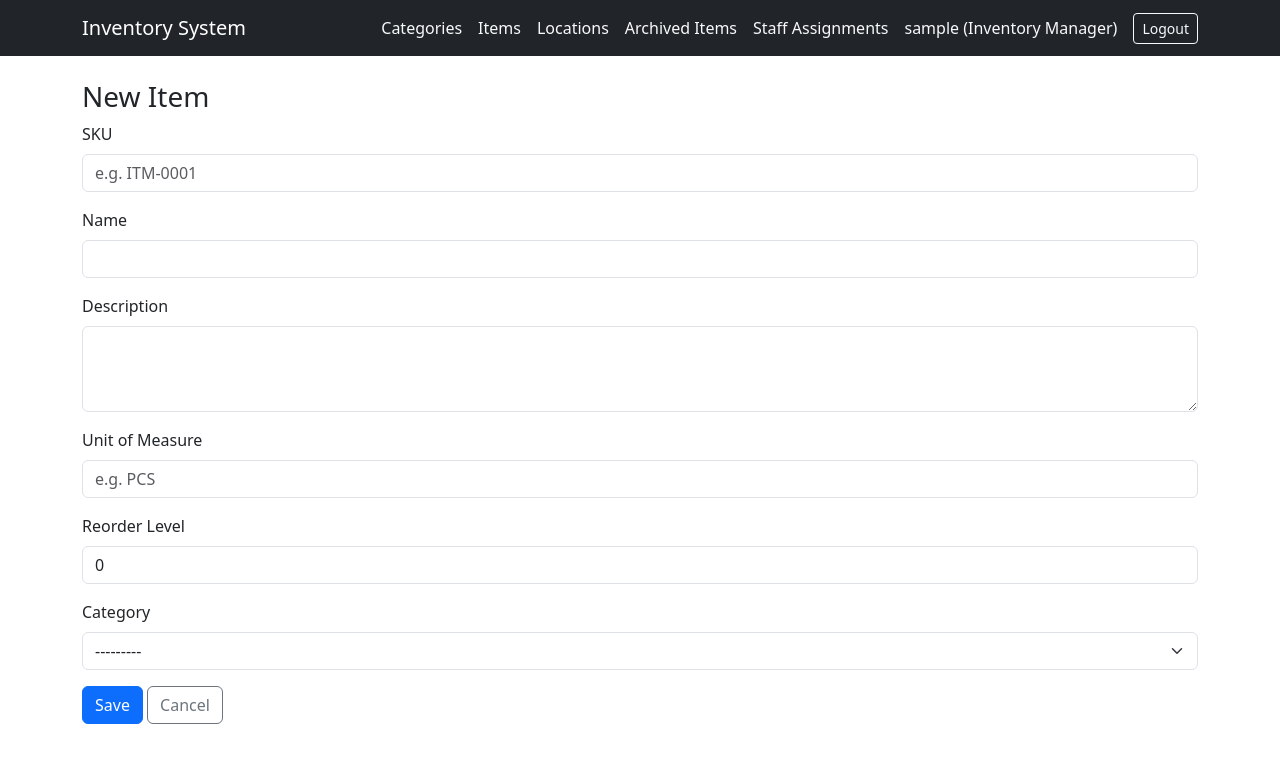
After one commit to Devanshee-Gupta/Inventory-Management-Project, a Django app: page /items/create/ in a window 1280 px wide. The commit adds this page. Shown: the top 763 px of the page. Run offline with Django 5.2, Linux system fonts and the light colour scheme; the visitor is signed in with stand-in values (Sample User, id 1); data that the repository does not hold is empty.

Commit message:
feat(item): implement item management and archiving

```diff
--- a/apps/inventory/api_urls.py
+++ b/apps/inventory/api_urls.py
@@ -1,8 +1,9 @@
 from rest_framework.routers import DefaultRouter
 
-from .views import CategoryViewSet
+from .views import CategoryViewSet, ItemViewSet
 
 router = DefaultRouter()
 router.register("categories", CategoryViewSet, basename="category-api")
+router.register("items", ItemViewSet, basename="item-api")
 
 urlpatterns = router.urls
--- a/apps/inventory/forms.py
+++ b/apps/inventory/forms.py
@@ -1,5 +1,5 @@
 from django import forms
-from .models import Category
+from .models import Category, Item
 
 class CategoryForm(forms.ModelForm):
     class Meta:
@@ -9,3 +9,17 @@ class CategoryForm(forms.ModelForm):
             "name": forms.TextInput(attrs={"class": "form-control"}),
             "description": forms.Textarea(attrs={"class": "form-control", "rows": 3}),
         }
+
+
+class ItemForm(forms.ModelForm):
+    class Meta:
+        model = Item
+        fields = ["sku", "name", "description", "unit_of_measure", "reorder_level", "category"]
+        widgets = {
+            "sku": forms.TextInput(attrs={"class": "form-control", "placeholder": "e.g. ITM-0001"}),
+            "name": forms.TextInput(attrs={"class": "form-control"}),
+            "description": forms.Textarea(attrs={"class": "form-control", "rows": 3}),
+            "unit_of_measure": forms.TextInput(attrs={"class": "form-control", "placeholder": "e.g. PCS"}),
+            "reorder_level": forms.NumberInput(attrs={"class": "form-control", "min": 0}),
+            "category": forms.Select(attrs={"class": "form-select"}),
+        }
--- a/apps/inventory/models.py
+++ b/apps/inventory/models.py
@@ -1,4 +1,5 @@
 from django.contrib.auth.models import User
+from django.core.validators import MinValueValidator
 from django.db import models
 
 # Create your models here.
@@ -18,3 +19,28 @@ class Category(models.Model):
 
     def __str__(self):
         return self.name
+
+
+class Item(models.Model):
+    sku = models.CharField(max_length=50, unique=True)
+    name = models.CharField(max_length=150)
+    description = models.TextField(blank=True)
+    unit_of_measure = models.CharField(max_length=20, help_text="e.g. PCS, KG, BOX, L")
+    reorder_level = models.PositiveIntegerField(
+        default=0, validators=[MinValueValidator(0)]
+    )
+    category = models.ForeignKey(Category, on_delete=models.PROTECT, related_name="items")
+    is_archived = models.BooleanField(default=False)
+    created_by = models.ForeignKey(User, on_delete=models.PROTECT, related_name="items_created")
+    created_at = models.DateTimeField(auto_now_add=True)
+    updated_at = models.DateTimeField(auto_now=True)
+
+    class Meta:
+        ordering = ["sku"]
+
+    def save(self, *args, **kwargs):
+        self.sku = self.sku.strip().upper()
+        super().save(*args, **kwargs)
+
+    def __str__(self):
+        return f"{self.sku} — {self.name}"
--- a/apps/inventory/urls.py
+++ b/apps/inventory/urls.py
@@ -6,4 +6,12 @@ urlpatterns = [
     path("categories/", views.CategoryListView.as_view(), name="category-list"),
     path("categories/create/", views.CategoryCreateView.as_view(), name="category-create"),
     path("categories/<int:pk>/edit/", views.CategoryUpdateView.as_view(), name="category-update"),
+
+    path("items/", views.ItemListView.as_view(), name="item-list"),
+    path("items/archived/", views.ArchivedItemListView.as_view(), name="archived-item-list"),
+    path("items/create/", views.ItemCreateView.as_view(), name="item-create"),
+    path("items/<int:pk>/", views.ItemDetailView.as_view(), name="item-detail"),
+    path("items/<int:pk>/edit/", views.ItemUpdateView.as_view(), name="item-update"),
+    path("items/<int:pk>/archive/", views.ItemArchiveView.as_view(), name="item-archive"),
+    path("items/<int:pk>/restore/", views.ItemRestoreView.as_view(), name="item-restore"),
 ]
--- a/apps/inventory/views.py
+++ b/apps/inventory/views.py
@@ -1,13 +1,22 @@
 from django.contrib.auth.mixins import LoginRequiredMixin
+from django.shortcuts import get_object_or_404, redirect
 from django.urls import reverse_lazy
-from django.views.generic import CreateView, ListView, UpdateView
+from django.views import View
+from django.views.generic import CreateView, DetailView, ListView, UpdateView
 from rest_framework import viewsets
+from rest_framework.decorators import action
+from rest_framework.response import Response
 
-from apps.accounts.permissions import IsManagerOrReadOnly, ManagerRequiredMixin
+from apps.accounts.permissions import (
+    IsManager,
+    IsManagerOrReadOnly,
+    ManagerRequiredMixin,
+    is_manager,
+)
 
-from .forms import CategoryForm
-from .models import Category
-from .serializers import CategorySerializer
+from .forms import CategoryForm, ItemForm
+from .models import Category, Item
+from .serializers import CategorySerializer, ItemSerializer
 
 
 # ---- Template views (server-rendered, Bootstrap) ----
@@ -55,3 +64,113 @@ class CategoryViewSet(viewsets.ModelViewSet):
 
     def perform_create(self, serializer):
         serializer.save(created_by=self.request.user)
+
+
+# ---- Item template views ----
+
+class ItemListView(LoginRequiredMixin, ListView):
+    """Normal screen — Rule 5: archived items never appear here, for either role."""
+    model = Item
+    template_name = "inventory/item_list.html"
+    context_object_name = "items"
+    paginate_by = 20
+    queryset = Item.objects.filter(is_archived=False).select_related("category")
+
+
+class ArchivedItemListView(ManagerRequiredMixin, ListView):
+    """Manager-only screen — the one place archived items are browsable, for restoring."""
+    model = Item
+    template_name = "inventory/archived_item_list.html"
+    context_object_name = "items"
+    paginate_by = 20
+    queryset = Item.objects.filter(is_archived=True).select_related("category")
+
+
+class ItemDetailView(LoginRequiredMixin, DetailView):
+    """
+    Not filtered by is_archived — a direct link to an archived item's detail
+    page still works, since Rule 5 only requires movement history (and by
+    extension the item record itself) to remain visible, not vanish outright.
+    Only the *list* screens hide archived items.
+    """
+    model = Item
+    template_name = "inventory/item_detail.html"
+    context_object_name = "item"
+
+
+class ItemCreateView(ManagerRequiredMixin, CreateView):
+    model = Item
+    form_class = ItemForm
+    template_name = "inventory/item_form.html"
+    success_url = reverse_lazy("item-list")
+
+    def form_valid(self, form):
+        form.instance.created_by = self.request.user
+        return super().form_valid(form)
+
+
+class ItemUpdateView(ManagerRequiredMixin, UpdateView):
+    model = Item
+    form_class = ItemForm
+    template_name = "inventory/item_form.html"
+    success_url = reverse_lazy("item-list")
+
+
+class ItemArchiveView(ManagerRequiredMixin, View):
+    def post(self, request, pk):
+        item = get_object_or_404(Item, pk=pk)
+        item.is_archived = True
+        item.save(update_fields=["is_archived", "updated_at"])
+        return redirect("item-list")
+
+
+class ItemRestoreView(ManagerRequiredMixin, View):
+    def post(self, request, pk):
+        item = get_object_or_404(Item, pk=pk)
+        item.is_archived = False
+        item.save(update_fields=["is_archived", "updated_at"])
+        return redirect("archived-item-list")
+
+
+# ---- DRF API (session-authenticated) ----
+
+class ItemViewSet(viewsets.ModelViewSet):
+    """
+    list    -> excludes archived by default; Managers may pass ?archived=true
+               to see the archived set instead.
+    retrieve/update -> not filtered by archived status (mirrors ItemDetailView).
+    create/update   -> Manager only.
+    delete          -> disabled entirely; archive/restore are the only
+                       supported lifecycle transitions (Rule 5).
+    archive/restore -> dedicated actions, Manager only, so this is the one
+                       and only code path that flips is_archived — ready to
+                       have ItemHistory logging attached in STEP 12.
+    """
+    serializer_class = ItemSerializer
+    permission_classes = [IsManagerOrReadOnly]
+    http_method_names = ["get", "post", "put", "patch", "head", "options"]
+
+    def get_queryset(self):
+        qs = Item.objects.select_related("category", "created_by")
+        if self.action == "list":
+            if self.request.query_params.get("archived") == "true" and is_manager(self.request.user):
+                return qs.filter(is_archived=True)
+            return qs.filter(is_archived=False)
+        return qs
+
+    def perform_create(self, serializer):
+        serializer.save(created_by=self.request.user)
+
+    @action(detail=True, methods=["post"], permission_classes=[IsManager])
+    def archive(self, request, pk=None):
+        item = self.get_object()
+        item.is_archived = True
+        item.save(update_fields=["is_archived", "updated_at"])
+        return Response(ItemSerializer(item).data)
+
+    @action(detail=True, methods=["post"], permission_classes=[IsManager])
+    def restore(self, request, pk=None):
+        item = self.get_object()
+        item.is_archived = False
+        item.save(update_fields=["is_archived", "updated_at"])
+        return Response(ItemSerializer(item).data)
--- a/templates/base.html
+++ b/templates/base.html
@@ -21,11 +21,21 @@
             >Categories</a
           >
           <a
+            href="{% url 'item-list' %}"
+            class="text-light text-decoration-none me-3"
+            >Items</a
+          >
+          <a
             href="{% url 'location-list' %}"
             class="text-light text-decoration-none me-3"
             >Locations</a
           >
           {% if user.profile.is_manager %}
+          <a
+            href="{% url 'archived-item-list' %}"
+            class="text-light text-decoration-none me-3"
+            >Archived Items</a
+          >
           <a
             href="{% url 'assignment-list' %}"
             class="text-light text-decoration-none me-3"
--- /dev/null
+++ b/templates/inventory/item_form.html
@@ -0,0 +1,39 @@
+{% extends "base.html" %}
+{% block title %}{% if object %}Edit{% else %}New{% endif %} Item{% endblock %}
+{% block content %}
+<h3>{% if object %}Edit{% else %}New{% endif %} Item</h3>
+<form method="post">
+    {% csrf_token %}
+    {% if form.non_field_errors %}
+        <div class="alert alert-danger">{{ form.non_field_errors }}</div>
+    {% endif %}
+    <div class="mb-3">
+        <label class="form-label">SKU</label>
+        {{ form.sku }}
+        {% if form.sku.errors %}<div class="text-danger small">{{ form.sku.errors }}</div>{% endif %}
+    </div>
+    <div class="mb-3">
+        <label class="form-label">Name</label>
+        {{ form.name }}
+    </div>
+    <div class="mb-3">
+        <label class="form-label">Description</label>
+        {{ form.description }}
+    </div>
+    <div class="mb-3">
+        <label class="form-label">Unit of Measure</label>
+        {{ form.unit_of_measure }}
+    </div>
+    <div class="mb-3">
+        <label class="form-label">Reorder Level</label>
+        {{ form.reorder_level }}
+        {% if form.reorder_level.errors %}<div class="text-danger small">{{ form.reorder_level.errors }}</div>{% endif %}
+    </div>
+    <div class="mb-3">
+        <label class="form-label">Category</label>
+        {{ form.category }}
+    </div>
+    <button type="submit" class="btn btn-primary">Save</button>
+    <a href="{% url 'item-list' %}" class="btn btn-outline-secondary">Cancel</a>
+</form>
+{% endblock %}
```
Also changed, not shown: apps/inventory/admin.py (+7 -1 lines), apps/inventory/serializers.py (+14 -1 lines), apps/inventory/tests.py (+181 -1 lines), templates/inventory/archived_item_list.html (added, +34 -0 lines), templates/inventory/item_detail.html (added, +35 -0 lines), templates/inventory/item_list.html (added, +59 -0 lines), apps/inventory/migrations/0002_item.py (added).
